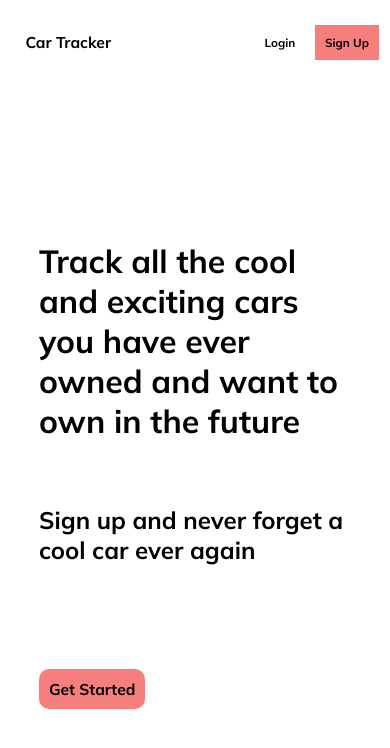
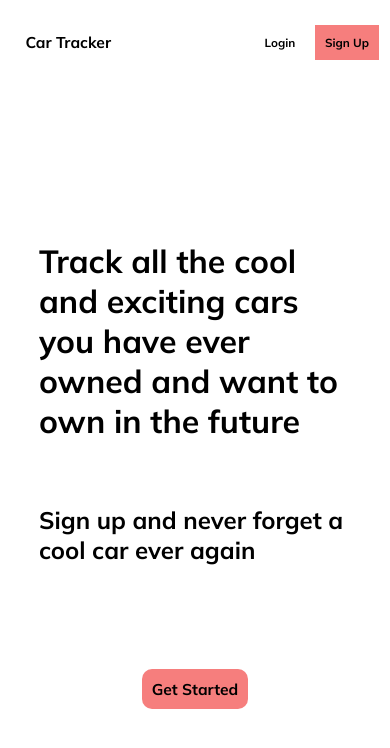
Before and after one commit to Jacobsmi/CarTracker, a Next.js app in the folder client/: page / in a window 390 px wide. Shown: the top 748 px of the page. Built offline with nearby package versions, Linux system fonts and the light colour scheme.

Commit message:
Centered button on mobile

```diff
--- a/client/styles/Home.module.css
+++ b/client/styles/Home.module.css
@@ -51,6 +51,8 @@
     font-weight: 700;
   }
   .getStartedLink{
+    align-self: center;
+    margin-right: 10vw;
     margin-top: 10vh;
     font-size: 4vw;
     font-weight: 700;
```
